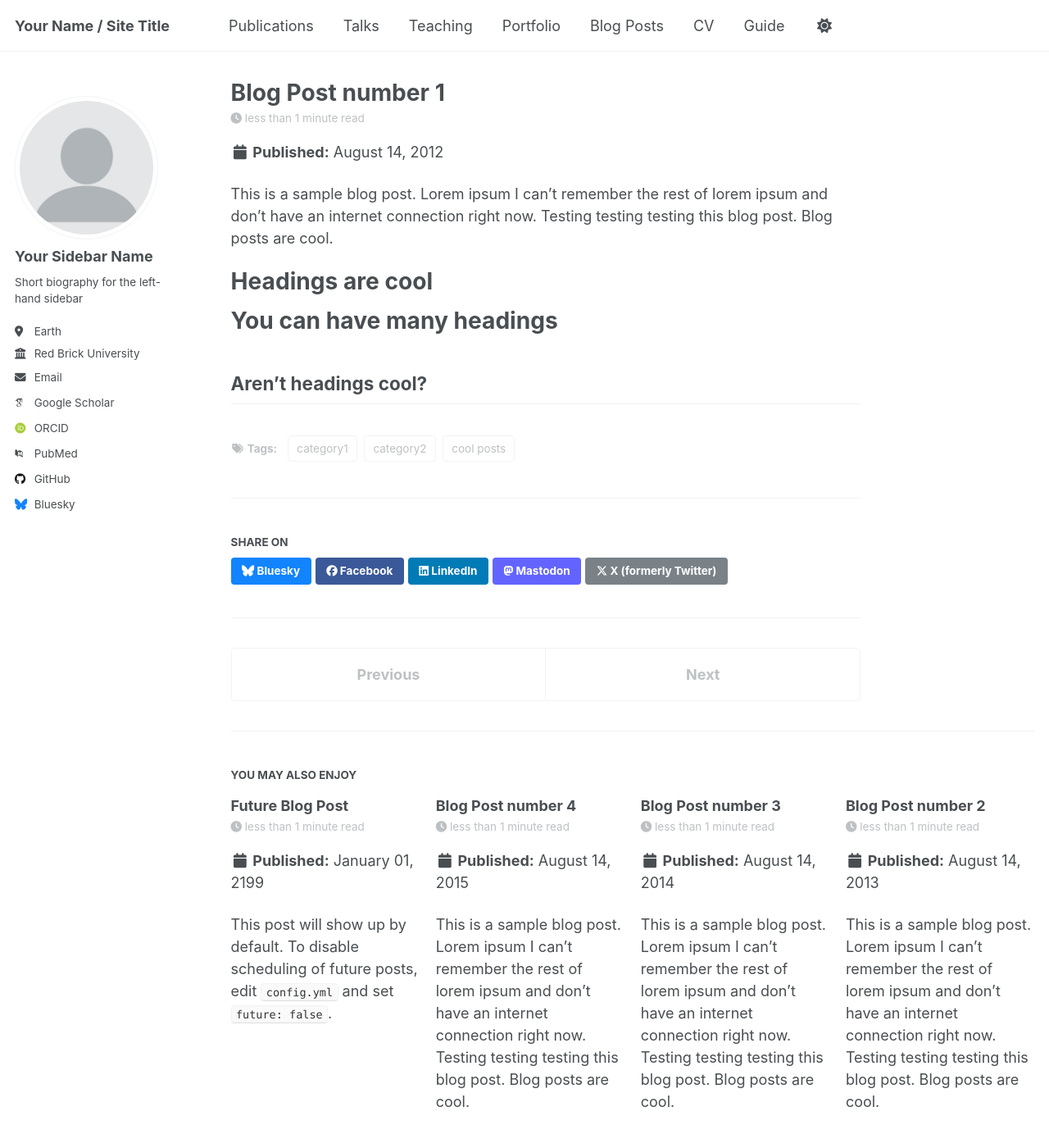
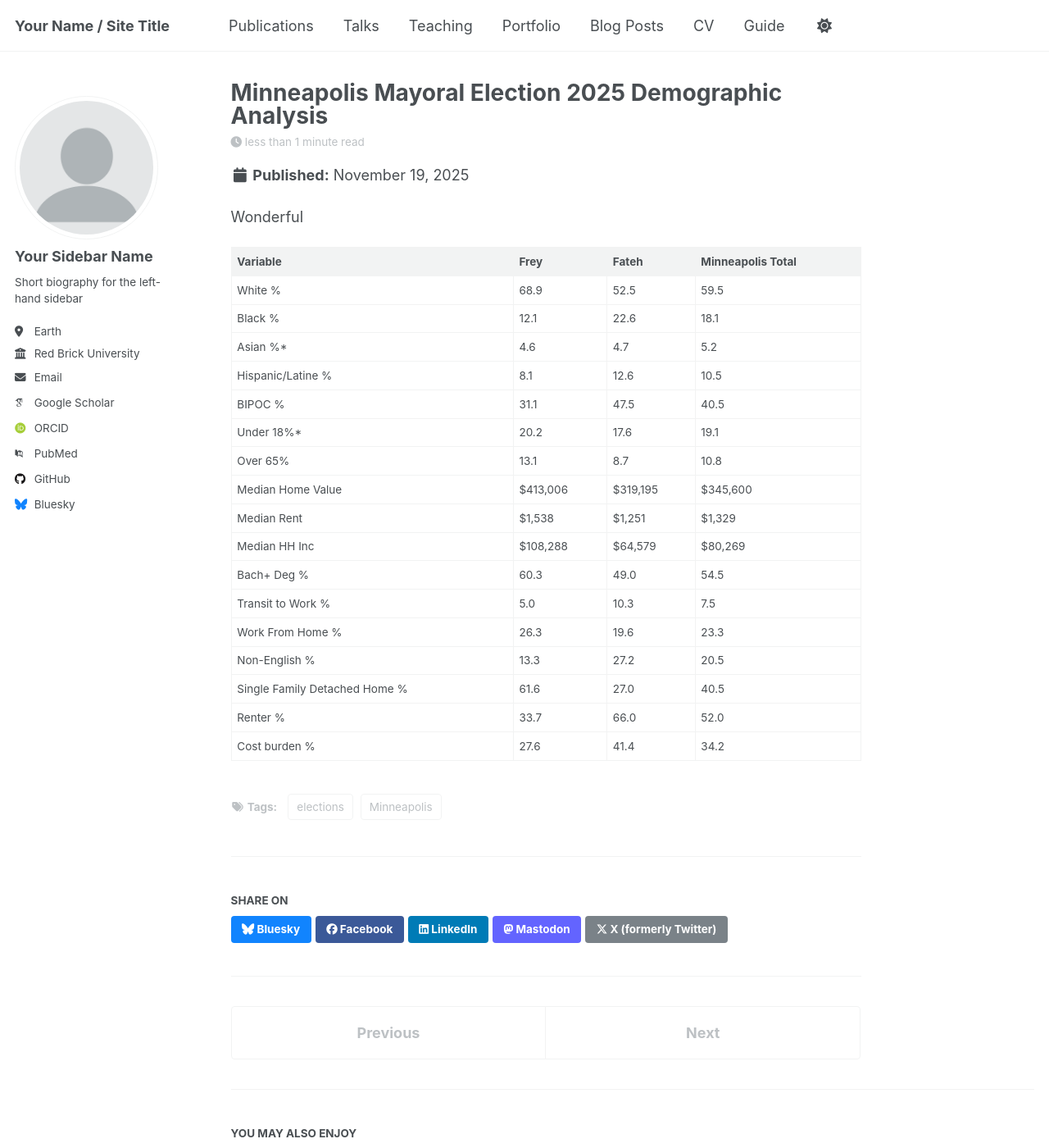
Before and after one commit to tdamiano/personal-website, a Jekyll site: the page built from _posts/2012-08-14-blog-post-1.md, in a window 1280 px wide and 1400 px high. Shown: the whole window at 82% size. Built offline with Jekyll 4.4.1, drawn with Linux system fonts in a browser that asks for light colours; some web fonts are replaced; a script that is not in the unit is left out.

Commit message:
testing blog and ide

```diff
--- a/_posts/2012-08-14-blog-post-1.md
+++ b/_posts/2012-08-14-blog-post-1.md
@@ -1,20 +1,32 @@
 ---
-title: 'Blog Post number 1'
-date: 2012-08-14
-permalink: /posts/2012/08/blog-post-1/
+title: 'Minneapolis Mayoral Election 2025 Demographic Analysis'
+date: 2025-11-19
+permalink: /posts/2025/11/elect25/
 tags:
-  - cool posts
-  - category1
-  - category2
+  - Minneapolis
+  - elections
 ---
 
-This is a sample blog post. Lorem ipsum I can't remember the rest of lorem ipsum and don't have an internet connection right now. Testing testing testing this blog post. Blog posts are cool.
+Wonderful
 
-Headings are cool
-======
 
-You can have many headings
-======
 
-Aren't headings cool?
-------
+| Variable                      | Frey     | Fateh    | Minneapolis Total |
+| ----------------------------- | -------- | -------- | ----------------- |
+| White %                       | 68.9     | 52.5     | 59.5              |
+| Black %                       | 12.1     | 22.6     | 18.1              |
+| Asian %\*                     | 4.6      | 4.7      | 5.2               |
+| Hispanic/Latine %             | 8.1      | 12.6     | 10.5              |
+| BIPOC %                       | 31.1     | 47.5     | 40.5              |
+| Under 18%\*                   | 20.2     | 17.6     | 19.1              |
+| Over 65%                      | 13.1     | 8.7      | 10.8              |
+| Median Home Value             | $413,006 | $319,195 | $345,600          |
+| Median Rent                   | $1,538   | $1,251   | $1,329            |
+| Median HH Inc                 | $108,288 | $64,579  | $80,269           |
+| Bach+ Deg %                   | 60.3     | 49.0     | 54.5              |
+| Transit to Work %             | 5.0      | 10.3     | 7.5               |
+| Work From Home %              | 26.3     | 19.6     | 23.3              |
+| Non-English %                 | 13.3     | 27.2     | 20.5              |
+| Single Family Detached Home % | 61.6     | 27.0     | 40.5              |
+| Renter %                      | 33.7     | 66.0     | 52.0              |
+| Cost burden %                 | 27.6     | 41.4     | 34.2              |
```
Also changed, not shown: _pages/about.md (+1 -1 lines).
